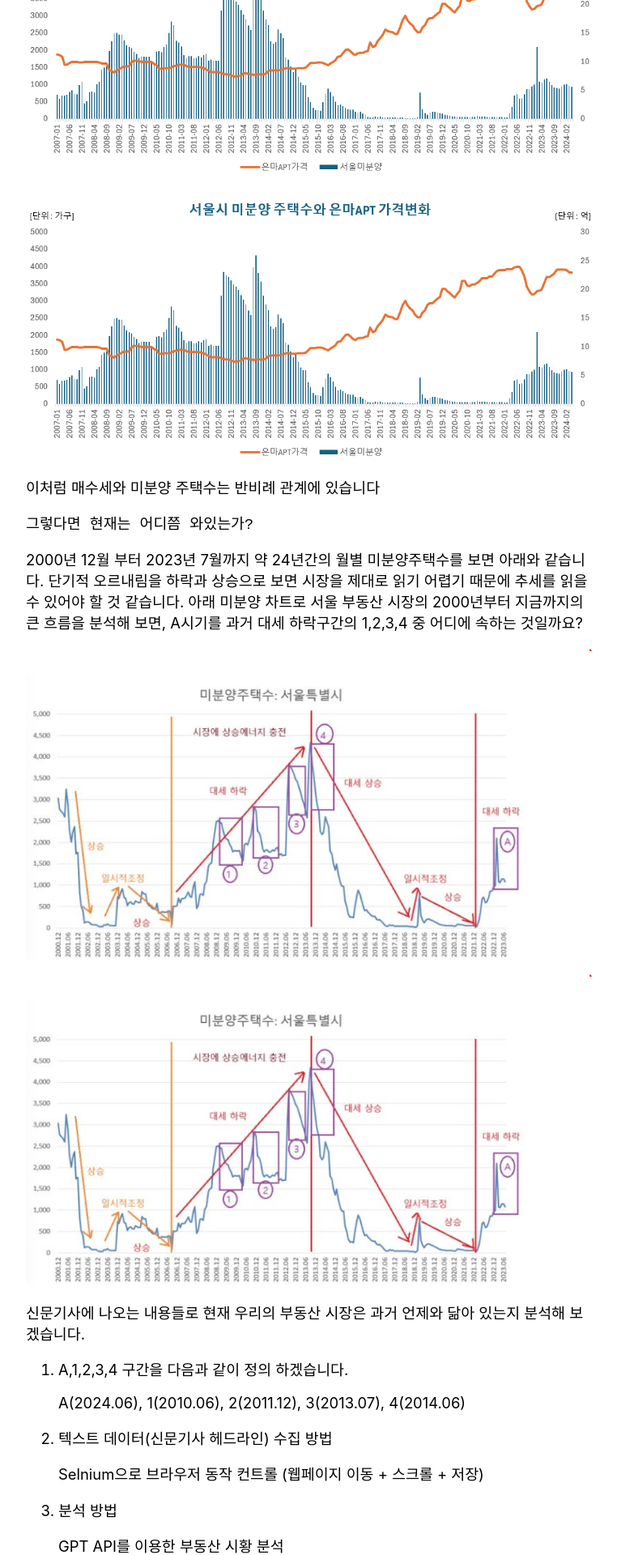
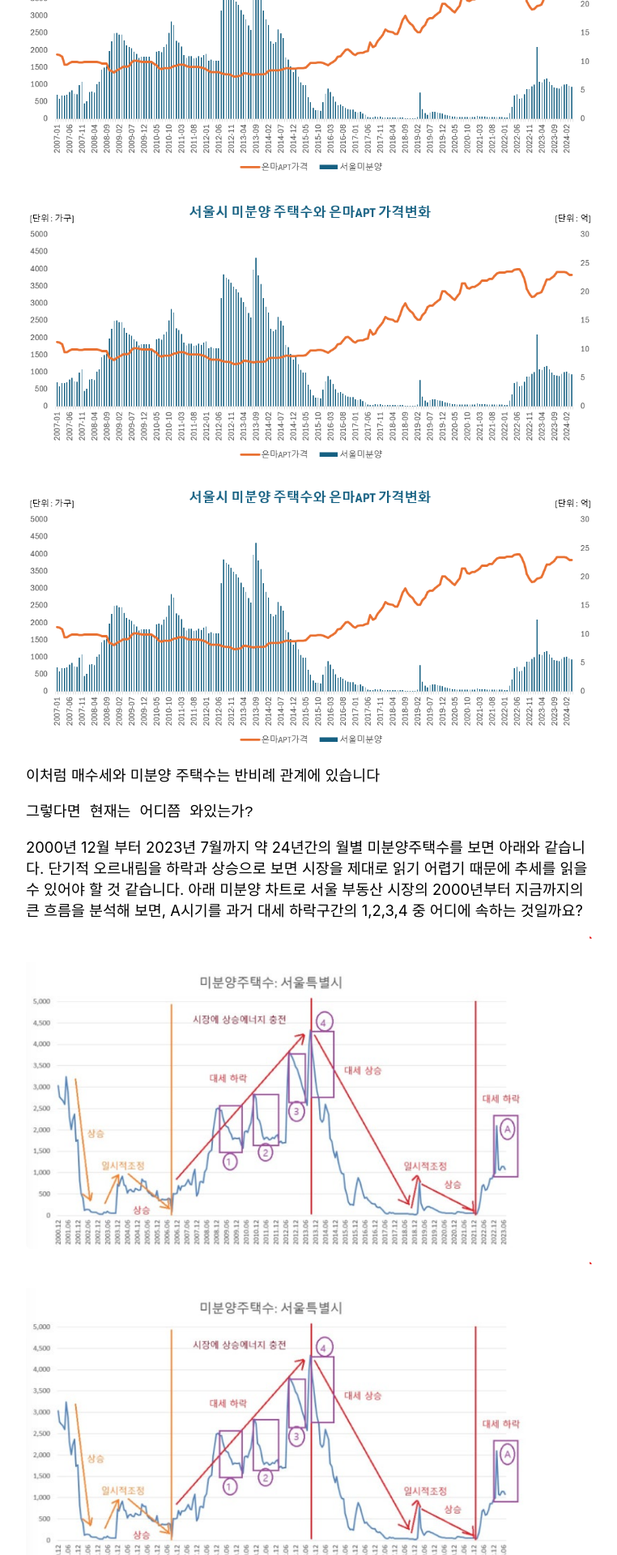
Before and after one commit to Timeleeh/skkufinal.github.io, a Jekyll site: the page built from _posts/2024-06-18-미분양 주택수와 주택가격 상관관계.md, in a window 1280 px wide. Shown: the part 604-2524 px from the top of the page at 81% size, without its empty margins (258-1020 px from the left). Built offline with Jekyll 4.4.1, drawn with Linux system fonts in a browser that asks for light colours; nearby versions of some CDN libraries; comment, search, counter and statistics services are not loaded.

Commit message:
Update 2024-06-18-미분양 주택수와 주택가격 상관관계.md

```diff
--- a/_posts/2024-06-18-미분양 주택수와 주택가격 상관관계.md
+++ b/_posts/2024-06-18-미분양 주택수와 주택가격 상관관계.md
@@ -12,6 +12,9 @@ categories: jekyll update
 집을 사려고 하는 매수세가 올라가면 미분양 주택수는 반대로 줄어들고, 매수세가 내려가면 미분양 주택수는 증가합니다.
 
 아래는 서울 은마아파트의 가격 추이 입니다.
+
+[![Unma Image](/unma.png)](https://github.com/Timeleeh/skkufinal.github.io/blob/main/unma.png?raw=true)
+
 
 ![Unma Image](/unma.png)
 <img src = "/unma.png" width = "100%" height = "100%" >
```
